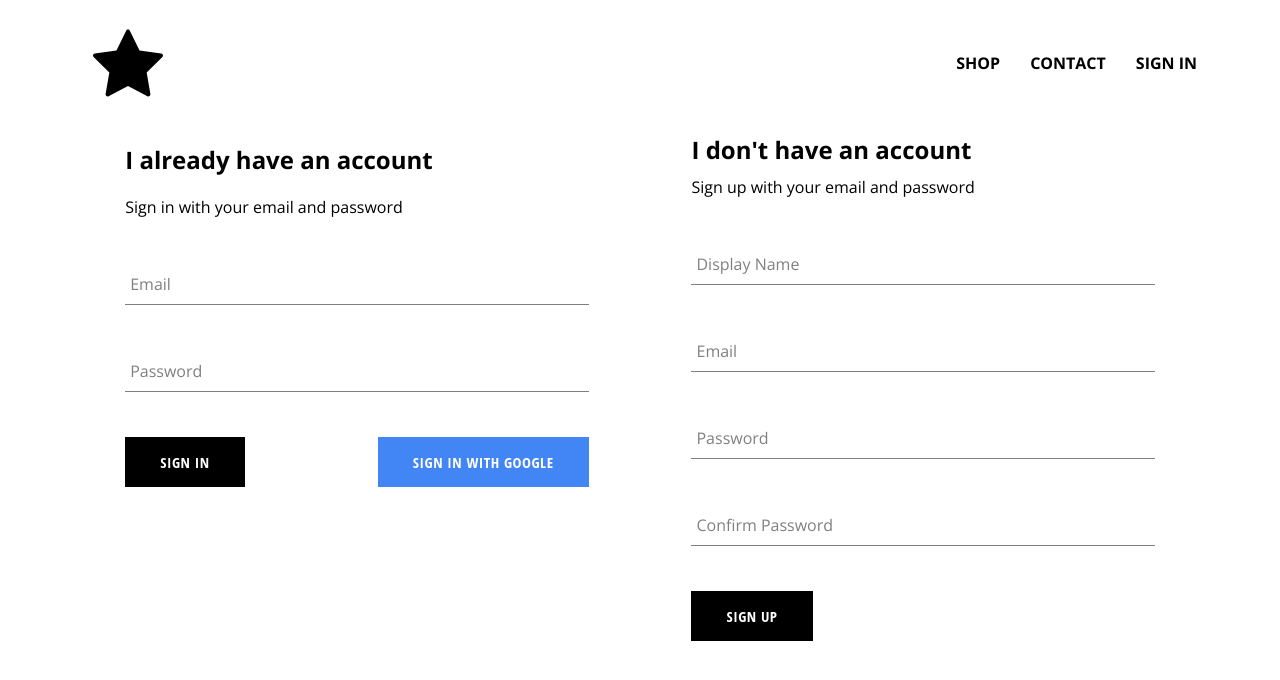
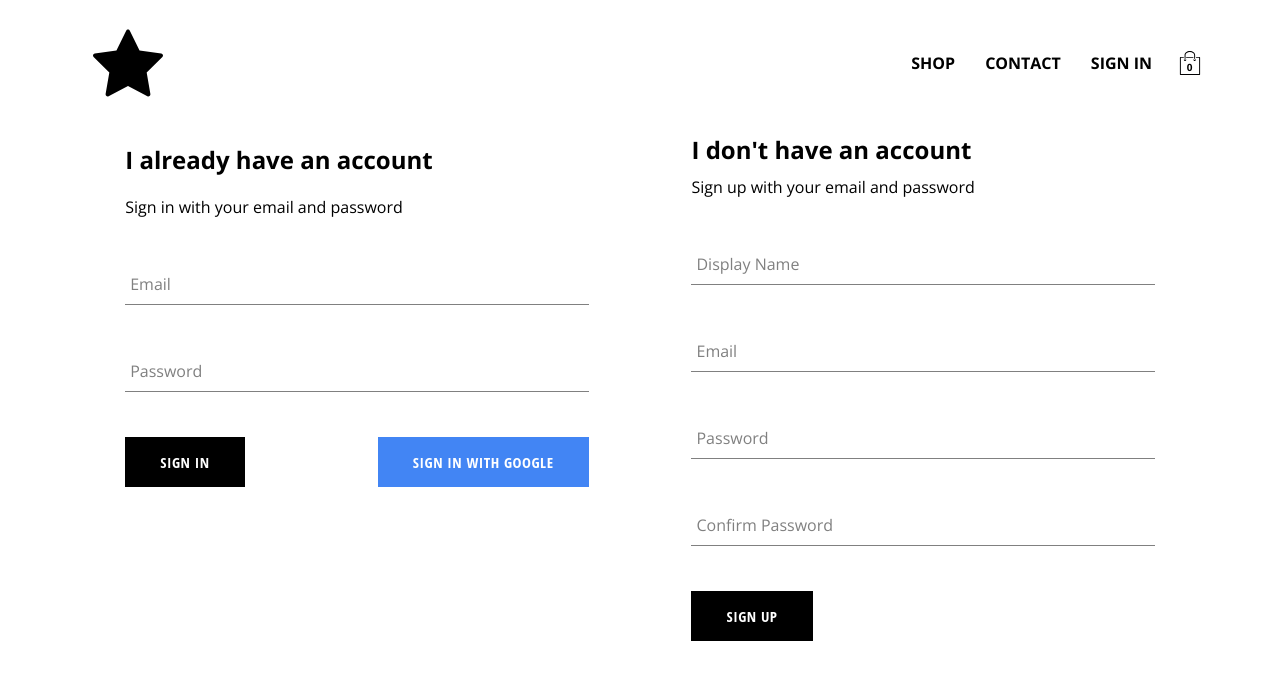
Before and after one commit to mureyvenom/star-clothing, a React (Create React App) app: page /signin in a window 1280 px wide. Shown: the top 680 px of the page. Built offline with nearby package versions, Linux system fonts and the light colour scheme; no server answers.

Commit message:
Added carticon, dropdown and implemented cart reducer

```diff
--- /dev/null
+++ b/src/components/cart-dropdown/cart-dropdown.component.js
@@ -0,0 +1,14 @@
+import React from 'react';
+import './cart-dropdown.styles.scss';
+import CustomButton from '../custom-button/custom-button.component';
+
+const CartDropdown = () => {
+    return(
+        <div className='cart-dropdown'>
+            <div className='cart-items'/>
+            <CustomButton>GO TO CHECKOUT</CustomButton>
+        </div>
+    );
+}
+
+export default CartDropdown;
--- /dev/null
+++ b/src/components/cart-dropdown/cart-dropdown.styles.scss
@@ -0,0 +1,24 @@
+.cart-dropdown {
+    position: absolute;
+    width: 240px;
+    height: 340px;
+    display: flex;
+    flex-direction: column;
+    padding: 20px;
+    border: 1px solid black;
+    background-color: white;
+    top: 90px;
+    right: 40px;
+    z-index: 5;
+
+    .cart-items {
+      height: 240px;
+      display: flex;
+      flex-direction: column;
+      overflow: auto;
+    }
+
+    button {
+      margin-top: auto;
+    }
+  }
--- /dev/null
+++ b/src/components/cart-icon/cart-icon.component.js
@@ -0,0 +1,20 @@
+import React from 'react';
+import './cart-icon.styles.scss';
+import { ReactComponent as ShoppingIcon } from '../../assets/shopping-bag.svg';
+import { connect } from 'react-redux';
+import { toggleCartHidden } from '../../redux/cart/cart.actions';
+
+const CartIcon = ({toggleCartHidden}) => {
+    return(
+        <div className='cart-icon' onClick={toggleCartHidden}>
+            <ShoppingIcon className='shopping-icon' />
+            <span className='item-count'>0</span>
+        </div>
+    );
+}
+
+const mapDispatchToProps = dispatch => ({
+    toggleCartHidden: () => dispatch(toggleCartHidden())
+})
+
+export default connect(null, mapDispatchToProps)(CartIcon);
--- /dev/null
+++ b/src/components/cart-icon/cart-icon.styles.scss
@@ -0,0 +1,21 @@
+.cart-icon {
+    width: 45px;
+    height: 45px;
+    position: relative;
+    display: flex;
+    align-items: center;
+    justify-content: center;
+    cursor: pointer;
+
+    .shopping-icon {
+      width: 24px;
+      height: 24px;
+    }
+
+    .item-count {
+      position: absolute;
+      font-size: 10px;
+      font-weight: bold;
+      bottom: 12px;
+    }
+  }
--- a/src/components/custom-button/custom-button.styles.scss
+++ b/src/components/custom-button/custom-button.styles.scss
@@ -1,10 +1,9 @@
 .custom-button {
     // min-width: 160px;
     width: auto;
-    height: 50px;
+    min-height: 50px;
     letter-spacing: 0.5px;
-    line-height: 50px;
-    padding: 0 35px 0 35px;
+    padding: 10px 35px;
     font-size: 15px;
     background-color: black;
     color: white;
@@ -12,6 +11,7 @@
     font-family: 'Open Sans Condensed';
     font-weight: bolder;
     border: none;
+    word-wrap: break-word;
     cursor: pointer;
 
     &:hover {
--- a/src/components/header/header.component.js
+++ b/src/components/header/header.component.js
@@ -4,8 +4,10 @@ import { Link } from 'react-router-dom';
 import { ReactComponent as Logo } from '../../assets/star.svg';
 import { auth } from '../../firebase/firebase.utils';
 import { connect } from 'react-redux';
+import CartIcon from '../cart-icon/cart-icon.component';
+import CartDropdown from '../cart-dropdown/cart-dropdown.component';
 
-const Header = ({currentUser}) => {
+const Header = ({currentUser, hidden}) => {
     return(
         <div className='header'>
             <Link className='logo-container' to='/'>
@@ -28,13 +30,21 @@ const Header = ({currentUser}) => {
                         SIGN IN
                     </Link>
                 }
+                <CartIcon />
             </div>
+            {
+                !hidden ?
+                <CartDropdown />
+                :
+                null
+            }
         </div>
     );
 }
 
 const mapStateToProps = (state) => ({
-    currentUser: state.user.currentUser
+    currentUser: state.user.currentUser,
+    hidden: state.cart.hidden
 })
 
 export default connect(mapStateToProps)(Header);
--- /dev/null
+++ b/src/redux/cart/cart.actions.js
@@ -0,0 +1,5 @@
+import { CartActionTypes } from './cart.types';
+
+export const toggleCartHidden = user => ({
+    type: CartActionTypes.TOGGLE_CART
+})
--- /dev/null
+++ b/src/redux/cart/cart.reducer.js
@@ -0,0 +1,19 @@
+import { CartActionTypes } from './cart.types';
+
+const INITIAL_STATE = {
+    hidden: true
+}
+
+const cartReducer = (state = INITIAL_STATE, action) => {
+    switch(action.type){
+        case CartActionTypes.TOGGLE_CART:
+            return{
+                ...state,
+                hidden: !state.hidden
+            }
+        default:
+            return state
+    }
+}
+
+export default cartReducer;
--- /dev/null
+++ b/src/redux/cart/cart.types.js
@@ -0,0 +1,3 @@
+export const CartActionTypes = {
+    TOGGLE_CART: 'TOGGLE_CART'
+}
--- a/src/redux/root-reducer.js
+++ b/src/redux/root-reducer.js
@@ -1,6 +1,8 @@
 import  { combineReducers } from 'redux';
 import userReducer from './user/user.reducer';
+import cartReducer from './cart/cart.reducer';
 
 export default combineReducers({
-    user: userReducer
+    user: userReducer,
+    cart: cartReducer
 })
```
Also changed, not shown: src/assets/shopping-bag.svg (added), 1 other file (tests, documents, lock files or other folders).
